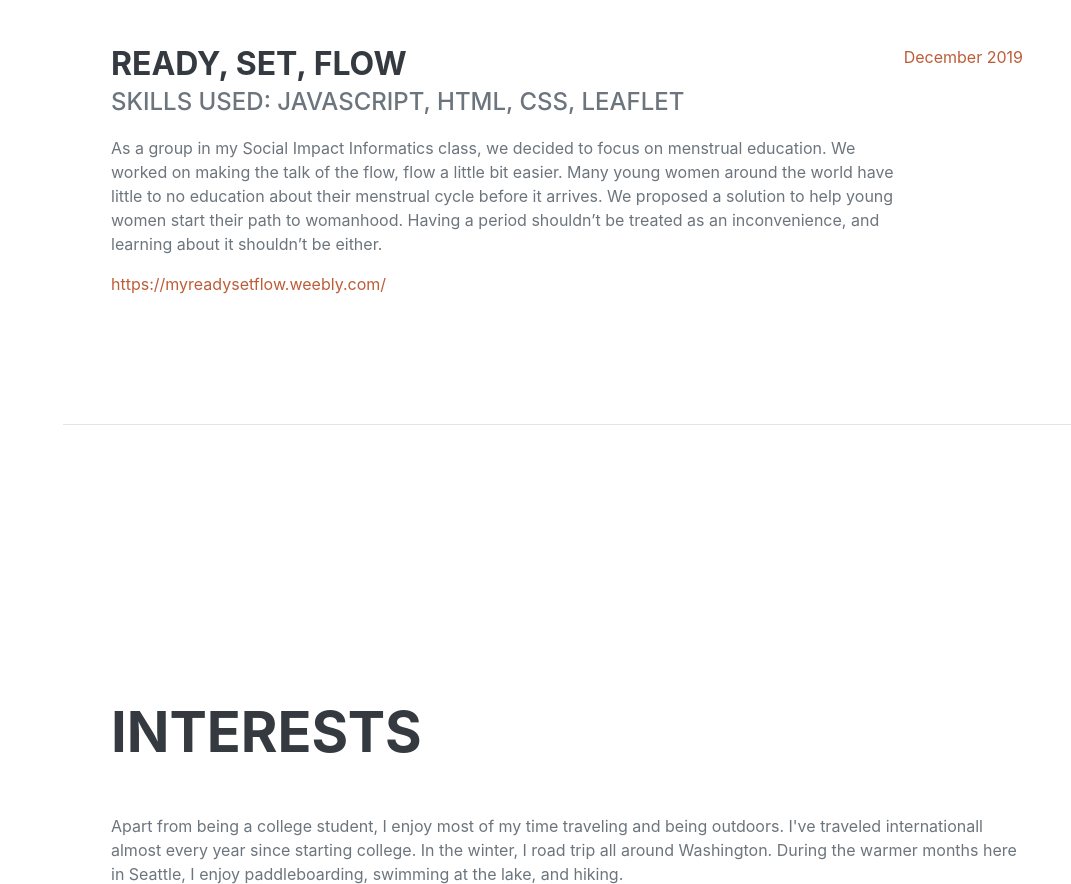
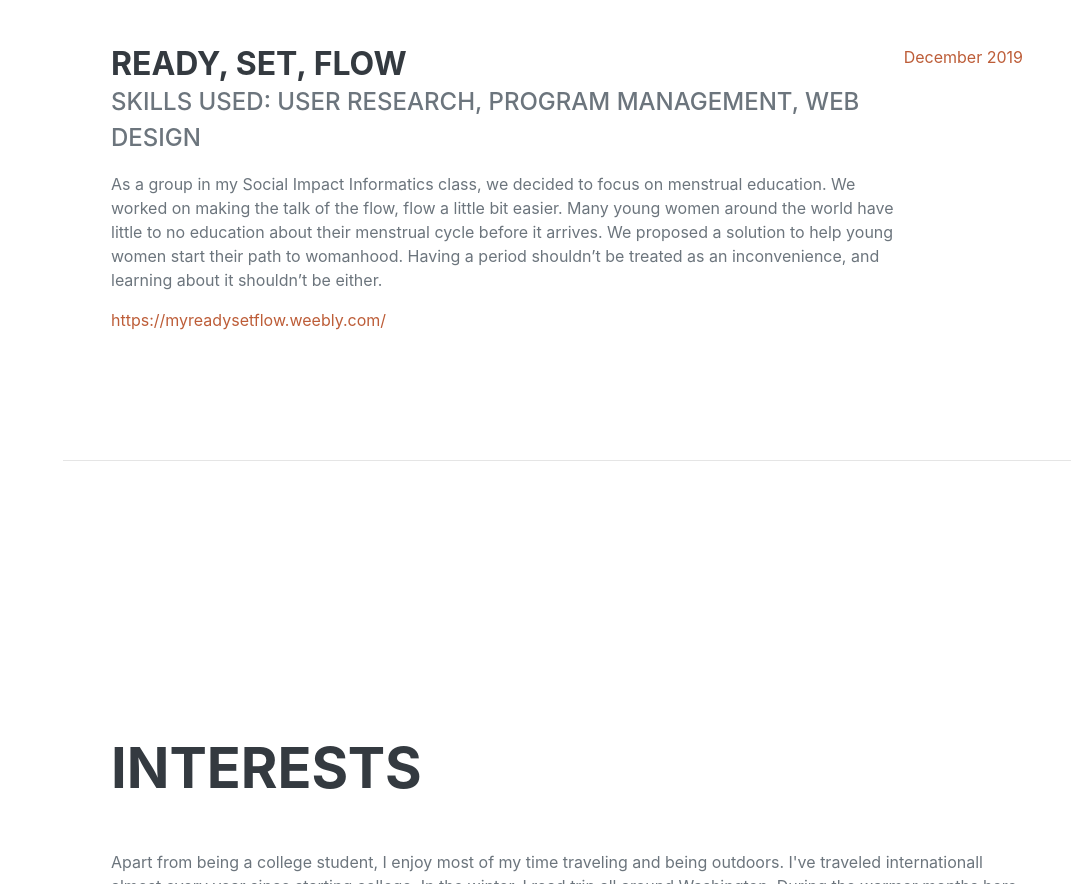
Before and after one commit to RamouJ/ramouj.github.io, a plain HTML site: page index.html in a window 1280 px wide. Shown: the part 6204-7088 px from the top of the page, without its empty margins (209-1280 px from the left). Drawn offline with nearby package versions, Linux system fonts and the light colour scheme; a web font is replaced by a local one.

Commit message:
Update index.html

```diff
--- a/index.html
+++ b/index.html
@@ -244,7 +244,7 @@
                       <div class="d-flex flex-column flex-md-row justify-content-between mb-5">
                         <div class="flex-grow-1">
                             <h3 class="mb-0">READY, SET, FLOW</h3>
-                            <div class="subheading mb-3">SKILLS USED: JAVASCRIPT, HTML, CSS, LEAFLET</div>
+                            <div class="subheading mb-3">SKILLS USED: USER RESEARCH, PROGRAM MANAGEMENT, WEB DESIGN</div>
                             <p>As a group in my Social Impact Informatics class, we decided to focus on menstrual education. We worked on making the talk of the flow, flow a little bit easier. Many young women around the world have little to no education about their menstrual cycle before it arrives. We proposed a solution to help young women start their path to womanhood. Having a period shouldn’t be treated as an inconvenience, and learning about it shouldn’t be either.</p>
                             <a href="https://myreadysetflow.weebly.com/">https://myreadysetflow.weebly.com/</a>
                         </div>
```
